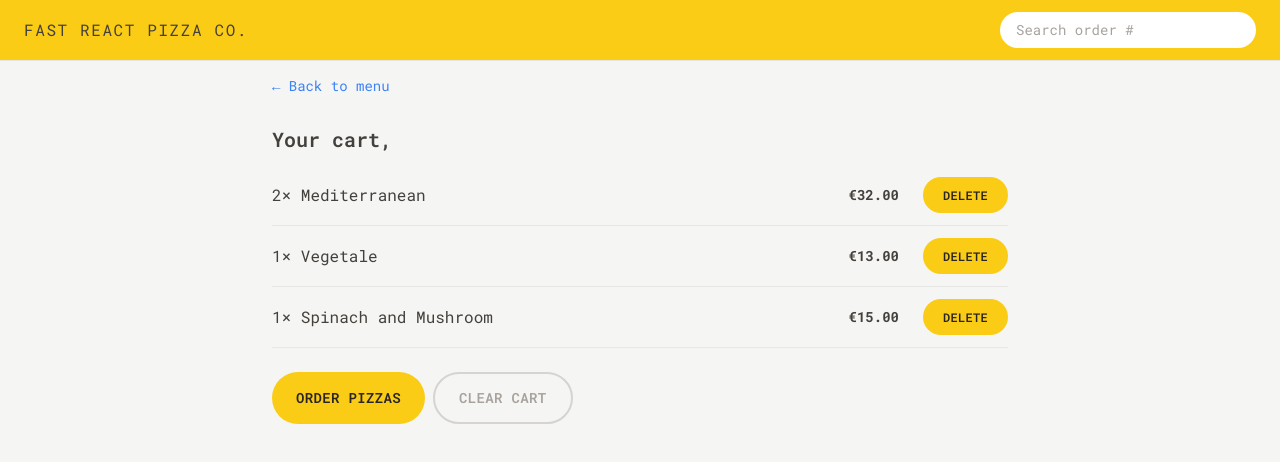
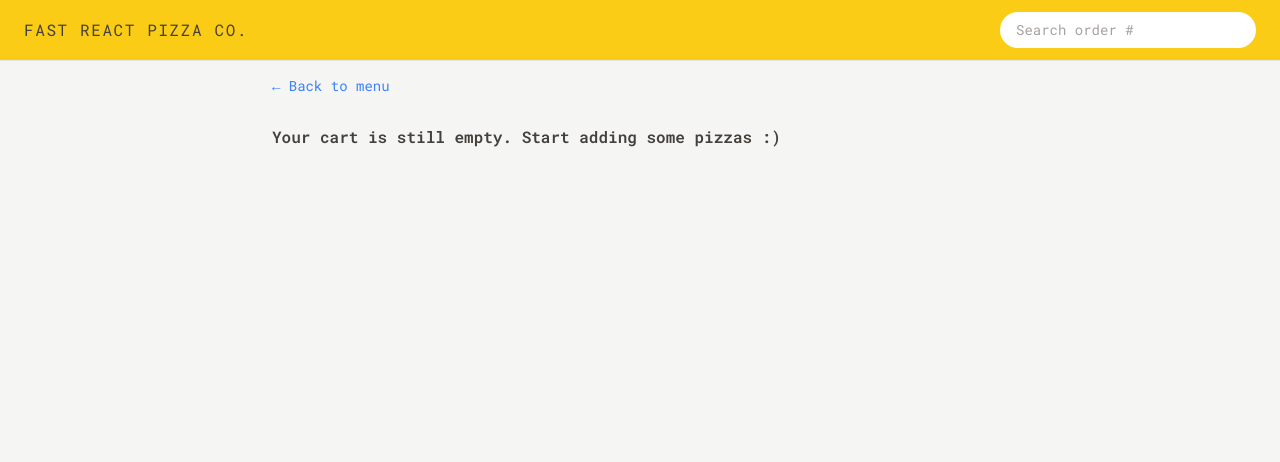
Before and after one commit to rafsun-riad/fast-react-pizza-co, a React (Vite) app: page /cart in a window 1280 px wide. Shown: the top 462 px of the page. Built offline with nearby package versions, Linux system fonts and the light colour scheme.

Commit message:
worked with cart again

```diff
--- a/src/features/cart/Cart.jsx
+++ b/src/features/cart/Cart.jsx
@@ -1,35 +1,16 @@
 import LinkButton from '../../ui/LinkButton';
 import Button from '../../ui/Button';
 import CartItem from './CartItem';
-import { useSelector } from 'react-redux';
-
-const fakeCart = [
-  {
-    pizzaId: 12,
-    name: 'Mediterranean',
-    quantity: 2,
-    unitPrice: 16,
-    totalPrice: 32,
-  },
-  {
-    pizzaId: 6,
-    name: 'Vegetale',
-    quantity: 1,
-    unitPrice: 13,
-    totalPrice: 13,
-  },
-  {
-    pizzaId: 11,
-    name: 'Spinach and Mushroom',
-    quantity: 1,
-    unitPrice: 15,
-    totalPrice: 15,
-  },
-];
+import { useDispatch, useSelector } from 'react-redux';
+import { clearCart, getCart } from './cartSlice';
+import EmptyCart from './EmptyCart';
 
 function Cart() {
   const username = useSelector((state) => state.user.username);
-  const cart = fakeCart;
+  const cart = useSelector(getCart);
+  const dispatch = useDispatch();
+
+  if (!cart.length) return <EmptyCart />;
 
   return (
     <div className=" px-4 py-3">
@@ -39,7 +20,7 @@
 
       <ul className="mt-3 divide-y divide-stone-200 border-b">
         {cart.map((item) => (
-          <CartItem item={item} key={item.key} />
+          <CartItem item={item} key={item.id} />
         ))}
       </ul>
 
@@ -47,7 +28,9 @@
         <Button to="/order/new" type="primary">
           Order pizzas
         </Button>
-        <Button type="secondary">Clear cart</Button>
+        <Button type="secondary" onClick={() => dispatch(clearCart())}>
+          Clear cart
+        </Button>
       </div>
     </div>
   );
--- a/src/features/cart/CartItem.jsx
+++ b/src/features/cart/CartItem.jsx
@@ -1,5 +1,5 @@
-import Button from "../../ui/Button";
-import { formatCurrency } from "../../utilities/helpers";
+import { formatCurrency } from '../../utilities/helpers';
+import DeleteItem from './DeleteItem';
 
 function CartItem({ item }) {
   const { pizzaId, name, quantity, totalPrice } = item;
@@ -11,7 +11,7 @@
       </p>
       <div className="flex items-center justify-between sm:gap-6">
         <p className="text-sm font-bold">{formatCurrency(totalPrice)}</p>
-        <Button type="small">Delete</Button>
+        <DeleteItem pizzaId={pizzaId} />
       </div>
     </li>
   );
--- /dev/null
+++ b/src/features/cart/DeleteItem.jsx
@@ -0,0 +1,14 @@
+import { useDispatch } from 'react-redux';
+import Button from '../../ui/Button';
+import { deleteItem } from './cartSlice';
+
+function DeleteItem({ pizzaId }) {
+  const dispatch = useDispatch();
+  return (
+    <Button type="small" onClick={() => dispatch(deleteItem(pizzaId))}>
+      Delete
+    </Button>
+  );
+}
+
+export default DeleteItem;
--- a/src/features/cart/EmptyCart.jsx
+++ b/src/features/cart/EmptyCart.jsx
@@ -1,11 +1,13 @@
-import { Link } from "react-router-dom";
+import LinkButton from '../../ui/LinkButton';
 
 function EmptyCart() {
   return (
-    <div>
-      <Link to="/menu">&larr; Back to menu</Link>
+    <div className="px-4 py-3">
+      <LinkButton to="/menu">&larr; Back to menu</LinkButton>
 
-      <p>Your cart is still empty. Start adding some pizzas :)</p>
+      <p className="mt-7 font-semibold">
+        Your cart is still empty. Start adding some pizzas :)
+      </p>
     </div>
   );
 }
--- a/src/features/cart/cartSlice.js
+++ b/src/features/cart/cartSlice.js
@@ -55,8 +55,13 @@
 
 export default cartSlice.reducer;
 
+export const getCart = (state) => state.cart.cart;
+
 export const getTotalCartQuantity = (state) =>
   state.cart.cart.reduce((sum, item) => sum + item.quantity, 0);
 
 export const getTotalCartPrice = (state) =>
   state.cart.cart.reduce((sum, item) => sum + item.totalPrice, 0);
+
+export const getCurrentQuantityById = (id) => (state) =>
+  state.cart.cart.find((item) => item.pizzaId === id)?.quantity ?? 0;
--- a/src/features/menu/MenuItem.jsx
+++ b/src/features/menu/MenuItem.jsx
@@ -1,11 +1,14 @@
-import { useDispatch } from 'react-redux';
+import { useDispatch, useSelector } from 'react-redux';
 import Button from '../../ui/Button';
 import { formatCurrency } from '../../utilities/helpers';
-import { addItem } from '../cart/cartSlice';
+import { addItem, getCurrentQuantityById } from '../cart/cartSlice';
+import DeleteItem from '../cart/DeleteItem';
 
 function MenuItem({ pizza }) {
   const { id, name, unitPrice, ingredients, soldOut, imageUrl } = pizza;
   const dispatch = useDispatch();
+  const currentQuantity = useSelector(getCurrentQuantityById(id));
+  const isInCart = currentQuantity > 0;
 
   function handleAddToCart() {
     const newItem = {
@@ -38,6 +41,8 @@
               Sold out
             </p>
           )}
+
+          {isInCart && !isInCart && <DeleteItem pizzaId={id} />}
           {!soldOut && (
             <Button type="small" onClick={handleAddToCart}>
               Add to cart
```
